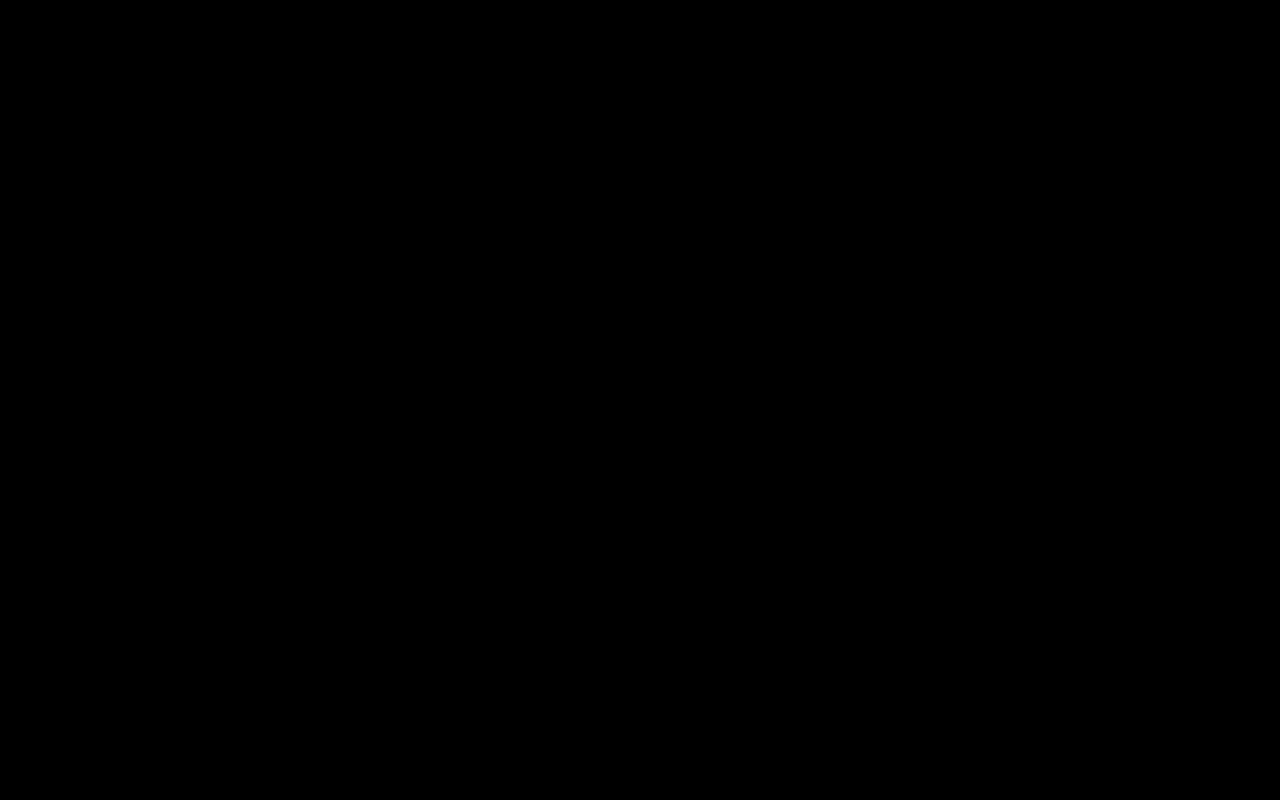
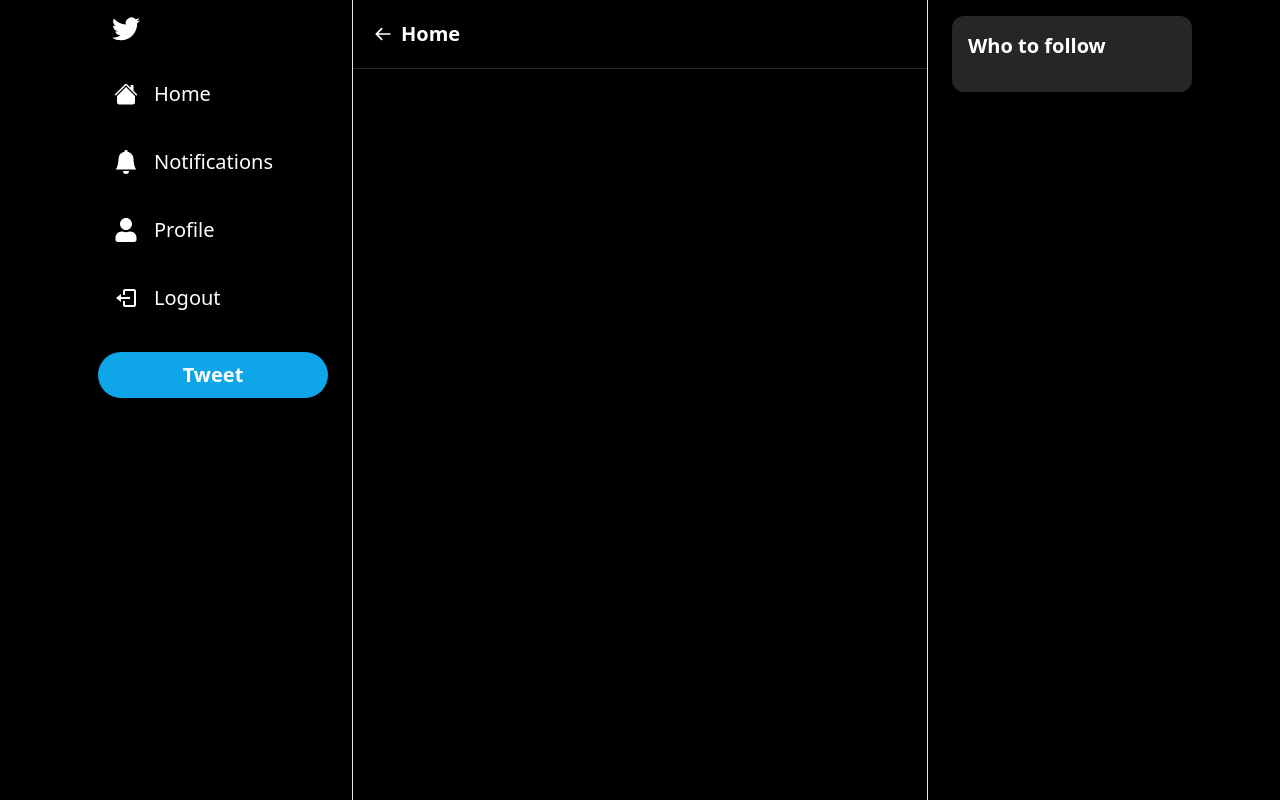
Before and after one commit to cmtj-go/cmtj_social_networking, a Next.js app in the folder client/: page / in a window 1280 px wide. Built offline with nearby package versions, Linux system fonts and the light colour scheme.

Commit message:
FE_Build layout

```diff
--- /dev/null
+++ b/client/components/Header.tsx
@@ -0,0 +1,33 @@
+import { useRouter } from "next/router";
+import { useCallback } from "react";
+import { BiArrowBack } from "react-icons/bi";
+
+interface HeaderProps {
+  label: string;
+  showBackArrow?: boolean
+}
+const Header: React.FC<HeaderProps> = ({label, showBackArrow}) => {
+  const router = useRouter();
+  const handleBack = useCallback(() => {
+    router.back();
+  }, [router]);
+  return (
+    <div className="border-b-[1px] border-neutral-800 p-5">
+      <div className="flex flex-row items-center gap-2">
+        {
+          showBackArrow && (
+            <BiArrowBack
+              onClick={handleBack}
+              color="white"
+              size={20}
+              className="cursor-pointer hover:opacity-70 transition"
+            />
+          )
+        }
+        <h1 className="text-white text-xl font-semibold">{label}</h1>
+      </div>
+    </div>
+  );
+}
+
+export default Header;
--- /dev/null
+++ b/client/components/Layout.tsx
@@ -0,0 +1,30 @@
+import FollowBar from './layout/FollowBar';
+import Sidebar from './layout/Sidebar';
+
+interface LayoutProps {
+  children: React.ReactNode;
+}
+
+const Layout: React.FC<LayoutProps> = ({children}) => {
+  return (
+  <div className="h-screen bg-black">
+    <div className="container h-full mx-auto xl:px-30 max-w-6xl">
+      <div className="grid grid-cols-4 h-full">
+        <Sidebar />
+        <div className="
+          col-span-3
+          lg:col-span-2
+          border-x-[1px]
+          border-neutral-color
+        ">
+          {children}
+        </div>
+
+        <FollowBar />
+      </div>
+    </div>
+  </div>
+  );
+}
+
+export default Layout;
--- /dev/null
+++ b/client/components/layout/FollowBar.tsx
@@ -0,0 +1,14 @@
+const FollowBar = () => {
+  return (
+  <div className="px-6 py-4 hidden lg:block">
+    <div className="bg-neutral-800 rounded-xl p-4">
+      <h2 className="text-white text-xl font-semibold">Who to follow</h2>
+      <div className="flex flex-col gap-6 mt-4">
+        {/* list user follow */}
+      </div>
+    </div>
+  </div>
+  );
+}
+
+export default FollowBar;
--- /dev/null
+++ b/client/components/layout/Sidebar.tsx
@@ -0,0 +1,51 @@
+import {BsHouseFill, BsBellFill} from 'react-icons/bs'
+import {FaUser} from 'react-icons/fa'
+import {BiLogOut} from 'react-icons/bi'
+import SidebarLogo from './SidebarLogo'
+import SidebarItem from './SidebarItem'
+import SidebarTweetButton from './SidebarTweetButton'
+
+const Sidebar = () => {
+  const items = [
+    {
+      label: 'Home',
+      href: '/',
+      icon: BsHouseFill
+    },
+    {
+      label: 'Notifications',
+      href: '/Notifications',
+      icon: BsBellFill
+    },
+    {
+      label: 'Profile',
+      href: '/users/123',
+      icon: FaUser
+    }
+  ]
+
+  return (
+    <div className='col-span-1 h-full pr-4 md:pr-6'>
+      <div className='flex flex-col items-end'>
+        <div className="space-y-2 lg:w-[230px]">
+          <SidebarLogo />
+          {
+            items.map((item) => (
+              <SidebarItem
+              key={item.href}
+              href={item.href}
+                label={item.label}
+                icon={item.icon}
+                />
+            ))
+          }
+
+          <SidebarItem onClick={() => {}} icon={BiLogOut} label='Logout' />
+          <SidebarTweetButton/>
+        </div>
+      </div>
+    </div>
+  );
+}
+
+export default Sidebar;
--- /dev/null
+++ b/client/components/layout/SidebarItem.tsx
@@ -0,0 +1,59 @@
+import { IconType } from "react-icons";
+
+interface SidebarItemProps {
+  label: string;
+  href?: string;
+  icon: IconType;
+  onClick?: () => void;
+}
+
+const SidebarItem:React.FC<SidebarItemProps> = ({
+  label,
+  href,
+  icon: Icon,
+  onClick
+}) => {
+  return (
+    <div>
+      <div className="flex flex-row items-center">
+        <div
+          className="
+            relative
+            rounded-full
+            h-14
+            w-14
+            flex
+            items-center
+            justify-center
+            p-4
+            hover:bg-slate-300
+            hover:bg-opacity-10
+            cursor:pointer
+            lg:hidden
+          "
+        >
+          <Icon size= {28} color="white" />
+        </div>
+        <div
+          className="
+            relative
+            hidden
+            lg:flex
+            items-center
+            gap-4
+            p-4
+            rounded-full
+            hover:bg-slate-300
+            hover:bg-opacity-10
+            cursor-pointer
+          "
+        >
+          <Icon size={24} color="white" />
+          <p className="hidden lg:block text-white text-xl">{label}</p>
+        </div>
+      </div>
+    </div>
+  );
+}
+
+export default SidebarItem;
--- /dev/null
+++ b/client/components/layout/SidebarLogo.tsx
@@ -0,0 +1,27 @@
+import { useRouter } from "next/router";
+import { BsTwitter } from "react-icons/bs";
+
+const SidebarLogo = () => {
+  const router = useRouter()
+
+  return (
+    <div
+      onClick = {() => router.push('/')}
+      className="
+      rounded-full
+      h-14
+      w-14
+      flex
+      items-center
+      justify-center
+      hover:bg-blue-300
+      hover: bg-opacity-10
+      cursor:pointer
+      transition
+      ">
+      <BsTwitter size={28} color="white" />
+    </div>
+  );
+}
+
+export default SidebarLogo;
--- /dev/null
+++ b/client/components/layout/SidebarTweetButton.tsx
@@ -0,0 +1,54 @@
+import { useRouter } from "next/router";
+import { FaFeather } from "react-icons/fa";
+
+const SidebarTweetButton = () => {
+  const router = useRouter();
+  return (
+    <div onClick={() => router.push('/')}>
+      <div
+        className="
+          mt-6
+          lg:hidden
+          rounded-full
+          h-14
+          w-14
+          p-4
+          flex
+          items-center
+          justify-center
+          bg-sky-500
+          hover:bg-opacity-80
+          transition
+          cursor-pointer
+        "
+      >
+        <FaFeather size={24} color="white" />
+      </div>
+
+      <div
+        className="
+          hidden
+          lg:block
+          mt-6
+          px-4
+          py-2
+          rounded-full
+          bg-sky-500
+          hover:bg-opacity-90
+        ">
+          <p className="
+            hidden
+            lg:block
+            text-center
+            font-semibold
+            text-white
+            text-[20px]
+          ">
+            Tweet
+          </p>
+      </div>
+    </div>
+  );
+}
+
+export default SidebarTweetButton;
--- a/client/package.json
+++ b/client/package.json
@@ -19,7 +19,11 @@
     "postcss": "8.4.21",
     "react": "18.2.0",
     "react-dom": "18.2.0",
+    "react-icons": "^4.8.0",
     "tailwindcss": "3.3.1",
     "typescript": "5.0.4"
+  },
+  "devDependencies": {
+    "eslint-config-prettier": "^8.8.0"
   }
 }
--- a/client/pages/_app.tsx
+++ b/client/pages/_app.tsx
@@ -1,6 +1,11 @@
 import '@/styles/globals.css'
 import type { AppProps } from 'next/app'
+import Layout from "@/components/Layout";
 
 export default function App({ Component, pageProps }: AppProps) {
-  return <Component {...pageProps} />
+  return (
+    <Layout>
+      <Component {...pageProps} />
+    </Layout>
+  )
 }
--- a/client/pages/index.tsx
+++ b/client/pages/index.tsx
@@ -1,5 +1,9 @@
+import Header from "@/components/Header";
+
 export default function Home() {
   return (
-    <div>Hello world</div>
+    <>
+      <Header showBackArrow label="Home"/>
+    </>
   )
 }
```
Also changed, not shown: client/.eslintrc.json, 1 other file (tests, documents, lock files or other folders).
